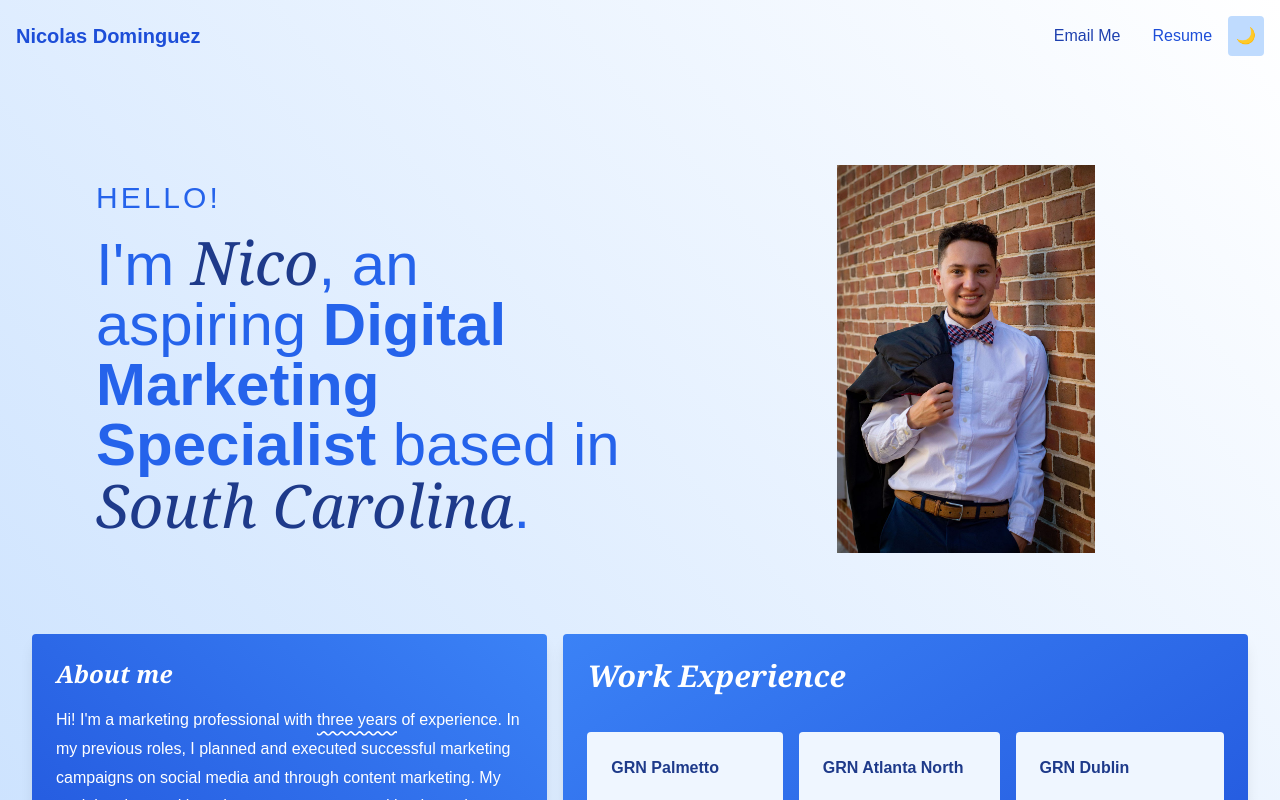
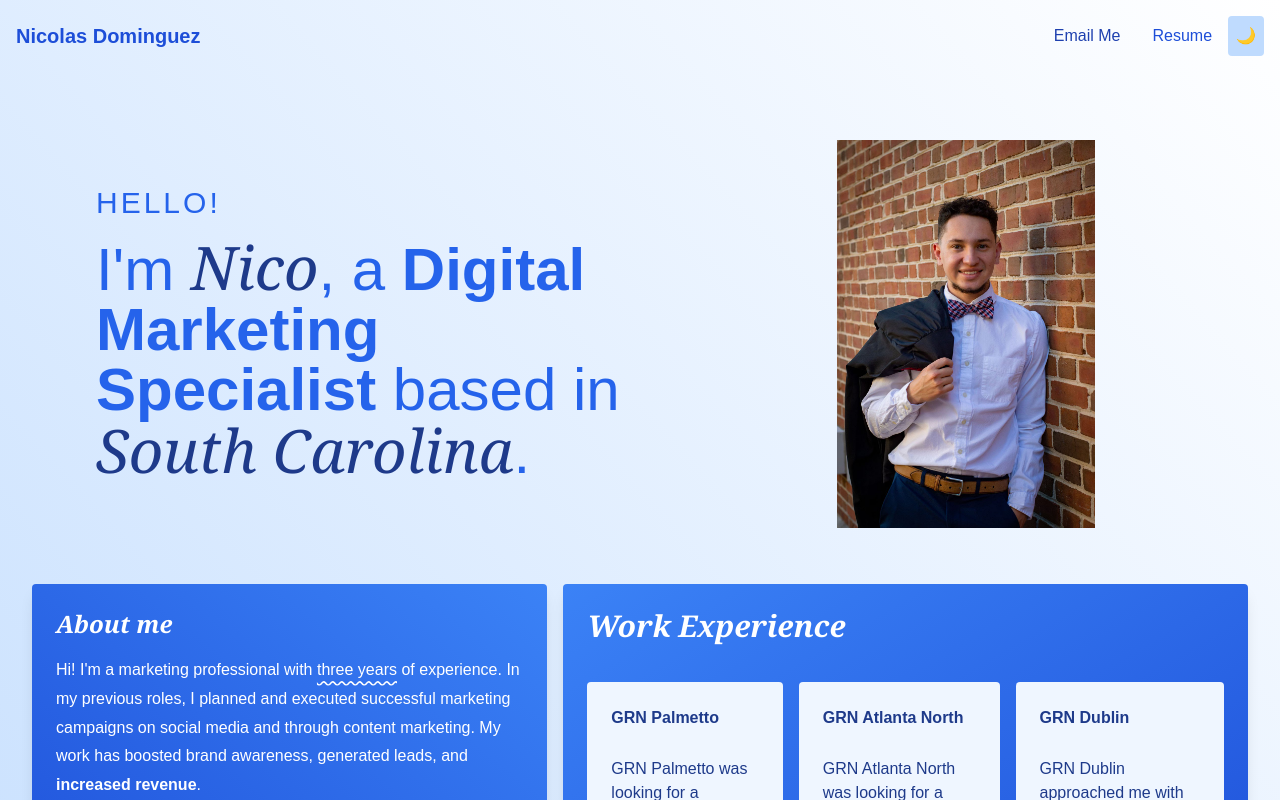
Before and after one commit to Nico-Dominguez/Nico-Dominguez-Porfolio, a React (Vite) app: page / in a window 1280 px wide. Shown: the top 800 px of the page. Built offline with nearby package versions, Linux system fonts and the light colour scheme.

Commit message:
hero-text-change

```diff
--- a/src/components/Hero.jsx
+++ b/src/components/Hero.jsx
@@ -14,7 +14,7 @@ const Hero = () => {
               <span className="italic font-serif text-blue-900 dark:text-blue-300">
                 Nico
               </span>
-              , an aspiring{" "}
+              , a{" "}
               <span className="font-bold">Digital Marketing Specialist</span>{" "}
               based in{" "}
               <span className="font-serif italic text-blue-900 dark:text-blue-300">
```
